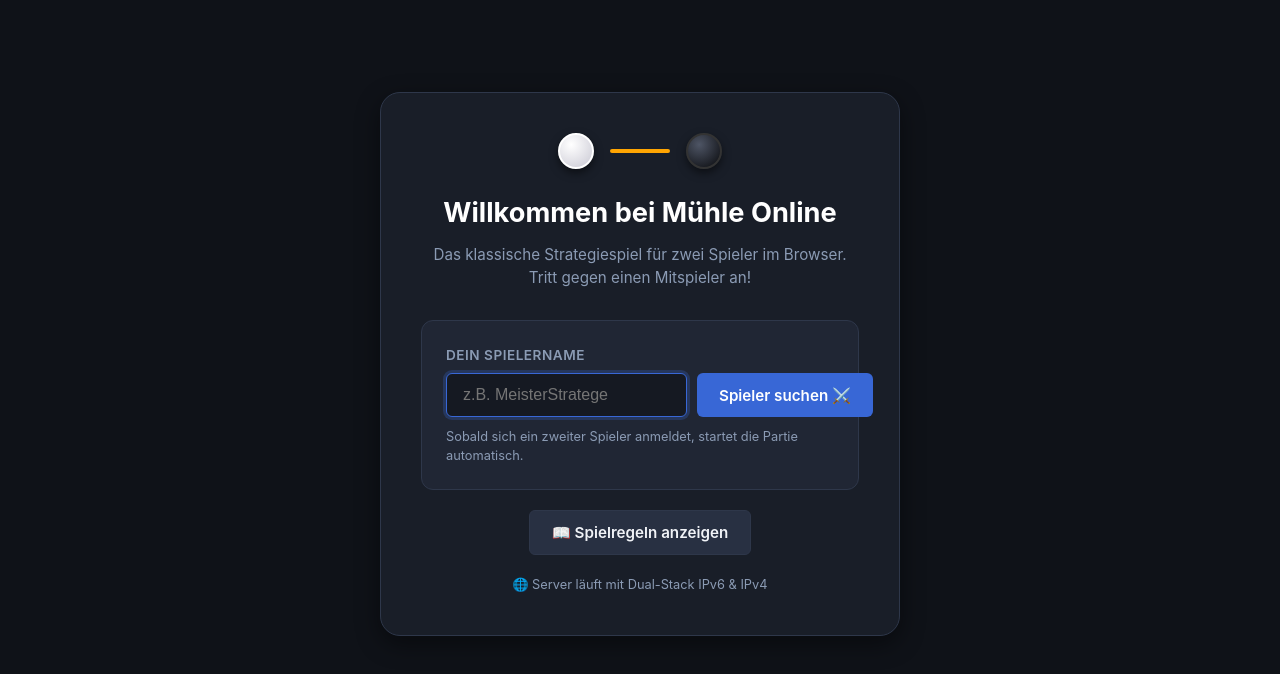
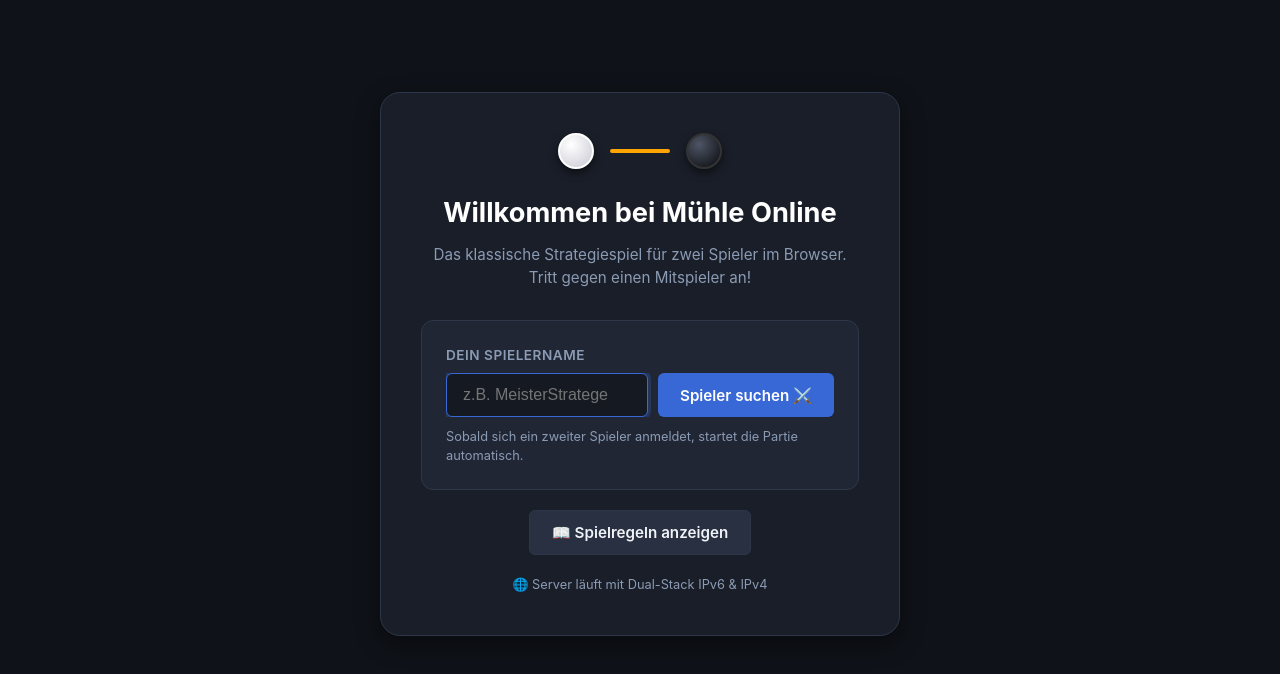
Before and after one commit to sventurbo/MuehleJS, a website: page public/index.html in a window 1280 px wide. Shown: the part 64-738 px from the top of the page. Drawn offline with nearby package versions, Linux system fonts and the light colour scheme; no server answers.

Commit message:
fix: prevent login button overflow in Safari (issue #3)
Add flex-shrink: 1, min-width: 0, and appearance: none to .btn
and min-width: 0 / overflow: hidden to .input-group and .text-input.
This prevents Safari's default button min-width from causing overflow
of the 'Spieler suchen' button outside the login card container.

```diff
--- a/public/css/style.css
+++ b/public/css/style.css
@@ -238,10 +238,13 @@ body {
 .input-group {
   display: flex;
   gap: 10px;
+  min-width: 0;
+  overflow: hidden;
 }
 
 .text-input {
   flex: 1;
+  min-width: 0;
   background: #151922;
   border: 1px solid var(--border-color);
   color: #fff;
@@ -273,6 +276,10 @@ body {
   cursor: pointer;
   transition: background 0.2s, transform 0.1s, box-shadow 0.2s;
   white-space: nowrap;
+  flex-shrink: 1;
+  min-width: 0;
+  -webkit-appearance: none;
+  appearance: none;
 }
 
 .btn-primary {
```
